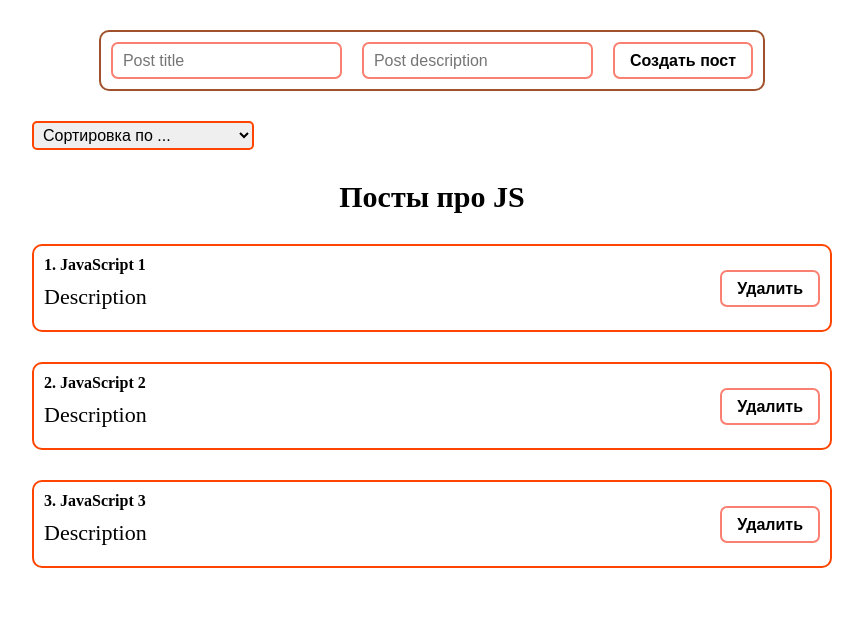
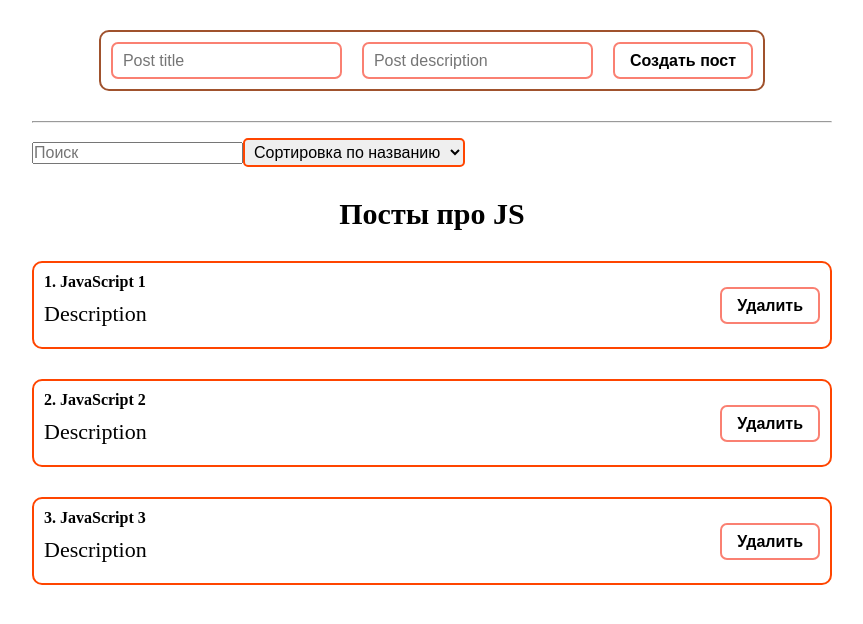
Before and after one commit to yrgenius/ulbi_tv_todo, a React (Create React App) app: page / in a window 1280 px wide. Shown: the top 624 px of the page, without its empty margins (208-1071 px from the left). Built offline with nearby package versions, Linux system fonts and the light colour scheme; the HTML template or start-up script is replaced by a standard one.

Commit message:
feat: add search

```diff
--- a/src/App.js
+++ b/src/App.js
@@ -1,4 +1,4 @@
-import React, { useRef, useState } from 'react';
+import React, { useMemo, useRef, useState } from 'react';
 import PostList from './components/PostList.jsx';
 import PostForm from './components/PostForm.jsx';
 import NotFound from './components/NotFound.jsx';
@@ -16,6 +16,7 @@ function App() {
     ]);
 
     const [selectedSort, setSelectedSort] = useState('');
+    const [searchQuery, setSearchQuery] = useState('');
 
     const createPost = (newPost) => {
         setPosts([...posts, newPost]);
@@ -25,27 +26,50 @@ function App() {
         setPosts(posts.filter(el => el.id !== post.id));
     }
 
+    function getSortedPost() {
+        console.log('CALL getSortedPost');
+        if (selectedSort) {
+            return [...posts].sort((a, b) => a[selectedSort].localeCompare(b[selectedSort]));
+        }
+        return posts;
+    }
+
+    const sortedPost = useMemo(() => getSortedPost(), [selectedSort, posts]);
+
     const sortPosts = (sort) => {
-        console.log(sort);
         setSelectedSort(sort);
-        setPosts([...posts].sort((a, b) => a[sort].localeCompare(b[sort])));
+    }
 
+    const sortedAndSearchedPosts = useMemo(() => {
+        return sortedPost.filter(post => post.title.includes(searchQuery));
+    }, [searchQuery, sortPosts]);
+
+    const onChange = (value) => {
+        setSearchQuery(value)
     }
 
     return (
         <div className="App">
             <PostForm create={createPost} />
+            <hr style={{ margin: '15px 0' }} />
+            <input
+                value={searchQuery}
+                onChange={(e) => onChange(e.target.value)}
+                placeholder='Поиск' />
             <MySelect
                 defaultValue={'Сортировка по ...'}
+                value={sortedPost}
+                onChange={sortPosts}
                 options={[
                     { name: 'Сортировка по названию', value: 'title' },
                     { name: 'Сортировка по описанию', value: 'body' }
                 ]}
-                value={selectedSort}
-                onChange={sortPosts}
             />
-            {(posts.length)
-                ? <PostList posts={posts} title={'Посты про JS'} remove={removePost} />
+            {(sortedAndSearchedPosts.length)
+                ? <PostList
+                    posts={sortedAndSearchedPosts}
+                    title={'Посты про JS'}
+                    remove={removePost} />
                 : <NotFound />
             }
         </div >
```
